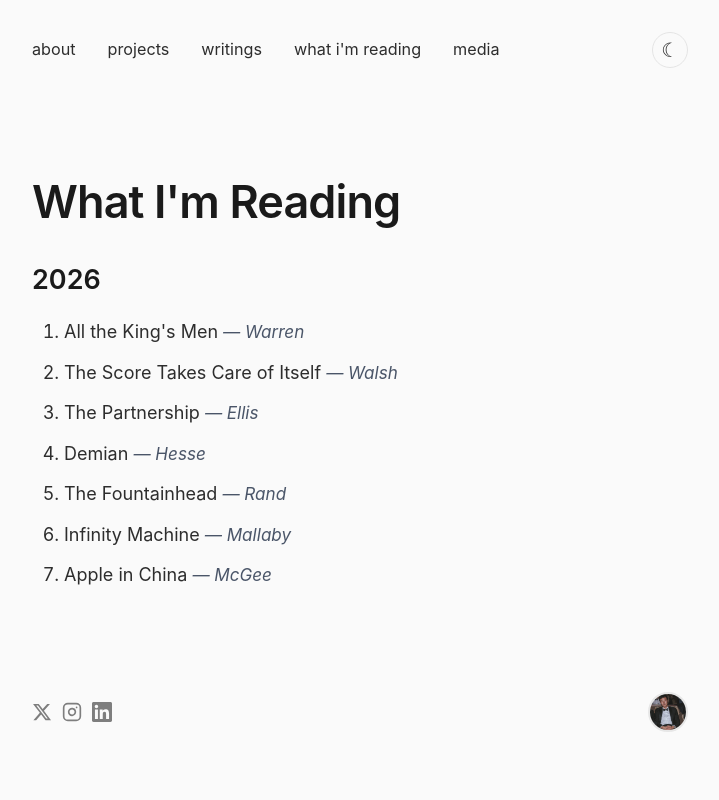
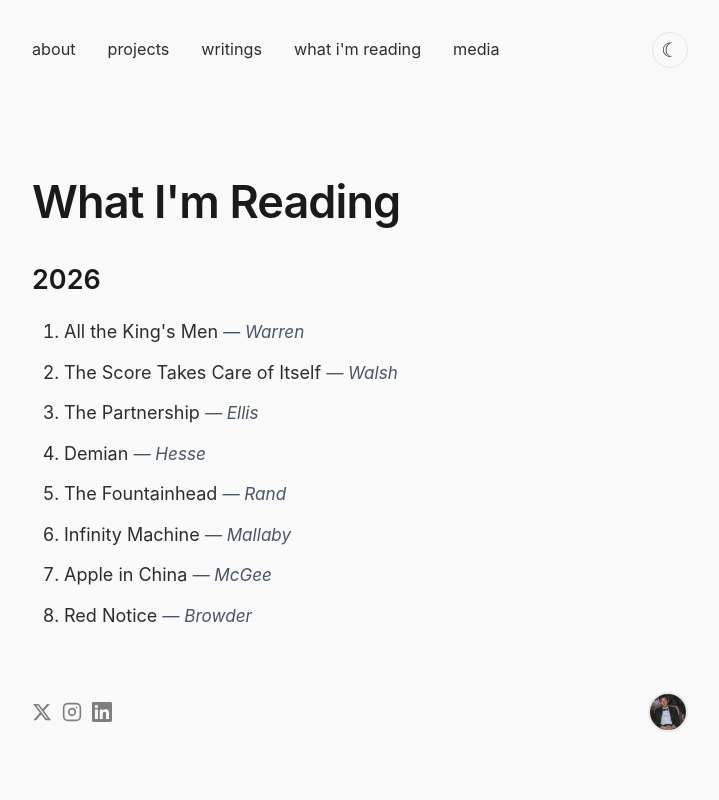
Before and after one commit to ojwang2104/oliver-jw-website, a Next.js app: page /reading-2026 in a window 1280 px wide. Shown: the top 800 px of the page, without its empty margins (280-999 px from the left). Built offline with nearby package versions, Linux system fonts and the light colour scheme.

Commit message:
Add Red Notice to 2026 reading list

```diff
--- a/app/reading-2026/page.tsx
+++ b/app/reading-2026/page.tsx
@@ -16,6 +16,7 @@ export default function Reading2026Page() {
         <li>The Fountainhead <span className="book-author">— Rand</span></li>
         <li>Infinity Machine <span className="book-author">— Mallaby</span></li>
         <li>Apple in China <span className="book-author">— McGee</span></li>
+        <li>Red Notice <span className="book-author">— Browder</span></li>
       </ol>
     </main>
   );
```
